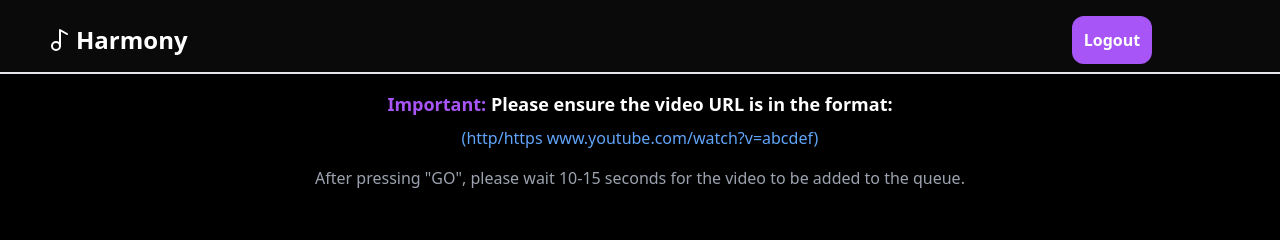
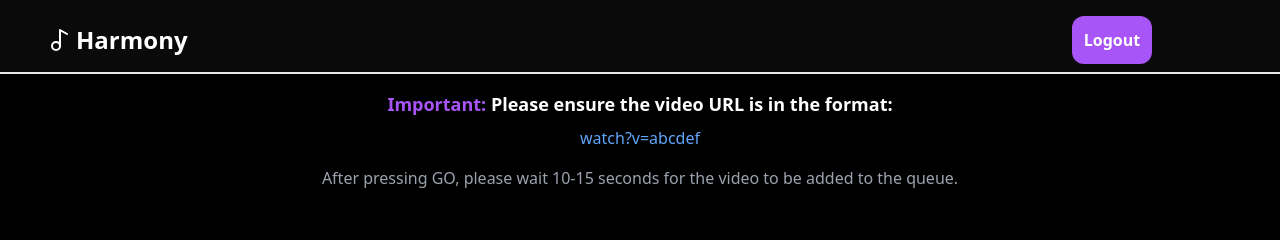
Before and after one commit to MohitDhanwani/Harmony-NextJS, a Next.js app: page /joinroom/1 in a window 1280 px wide. Shown: the top 240 px of the page. Built offline with nearby package versions, Linux system fonts and the light colour scheme; no server answers; the database is empty; sample sign-in values are in the browser's storage.

Commit message:
fixed few more things

```diff
--- a/app/joinroom/[roomid]/page.tsx
+++ b/app/joinroom/[roomid]/page.tsx
@@ -120,8 +120,6 @@ useEffect(() => {
       return;
     }
 
-    const videoToPublish = await uploadVideoDetailsToDB.json();
-
     setVideo((prevVideos) => [
       ...prevVideos,
       { videoName: info.videoTitle, videoURL: url, videoCreatedInsideRoom: String(params.roomid), videoid: info.videoId }
@@ -179,12 +177,8 @@ useEffect(() => {
         <h1 className="text-white font-bold text-lg">
           <span className="text-purple-500">Important:</span> Please ensure the video URL is in the format:
         </h1>
-        <p className="text-blue-400 font-medium mt-2 mb-4">
-          (http/https www.youtube.com/watch?v=abcdef)
-        </p>
-        <h2 className="text-gray-400 text-md mb-6">
-          After pressing "GO", please wait 10-15 seconds for the video to be added to the queue.
-        </h2>
+        <p className="text-blue-400 font-medium mt-2 mb-4">watch?v=abcdef</p>
+        <h2 className="text-gray-400 text-md mb-6">After pressing GO, please wait 10-15 seconds for the video to be added to the queue.</h2>
       </div>
 
       <div className='flex flex-row justify-around'>
```
